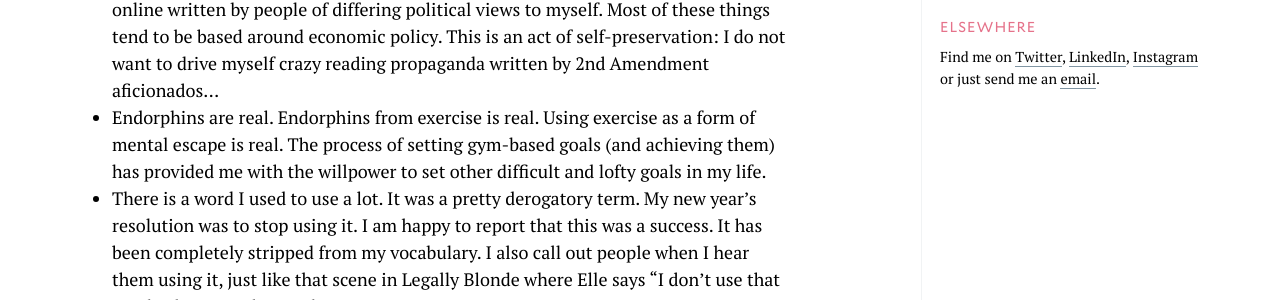
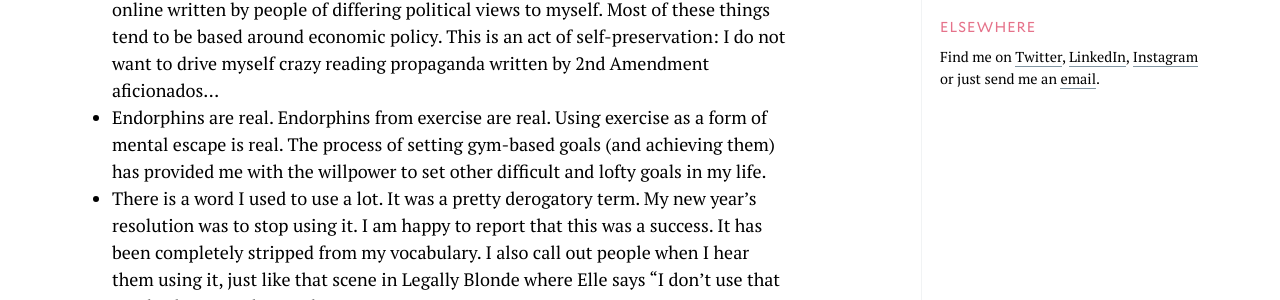
Before and after one commit to cjmlgrto/siomi.net, a Jekyll site: the page built from _posts/2019-01-10-who-am-i-and-how-did-i-end-up-here-2019.markdown, in a window 1280 px wide. Shown: the part 866-1166 px from the top of the page. Built offline with Jekyll 4.4.1, drawn with Linux system fonts in a browser that asks for light colours.

Commit message:
Updated Who Am I And How Did I End Up Here 2019

```diff
--- a/_posts/2019-01-10-who-am-i-and-how-did-i-end-up-here-2019.markdown
+++ b/_posts/2019-01-10-who-am-i-and-how-did-i-end-up-here-2019.markdown
@@ -10,7 +10,7 @@ Last year I wrote a long piece about my SMART goals for 2018. I was trying to be
 Things I learned in 2018:
 * Petrol station coffee is my favourite kind of coffee. I have never tolerated caffeine well, so their watered-down product works well for me. Not to mention it is very cheap. My goal in 2019 is to use my reusable coffee cup more often to cut back on the waste I produce when I purchase them.
 * While I have always promised to myself that I would not lose my sense of social conscience as I aged, the financier in me can see a lot of nonsensical policies pushed by leading political parties (and opposition parties) that make little economic sense. Further to that, I have tried to get out of my comfort zone and read more things online written by people of differing political views to myself. Most of these things tend to be based around economic policy. This is an act of self-preservation: I do not want to drive myself crazy reading propaganda written by 2nd Amendment aficionados...
-* Endorphins are real. Endorphins from exercise is real. Using exercise as a form of mental escape is real. The process of setting gym-based goals (and achieving them) has provided me with the willpower to set other difficult and lofty goals in my life.
+* Endorphins are real. Endorphins from exercise are real. Using exercise as a form of mental escape is real. The process of setting gym-based goals (and achieving them) has provided me with the willpower to set other difficult and lofty goals in my life.
 * There is a word I used to use a lot. It was a pretty derogatory term. My new year's resolution was to stop using it. I am happy to report that this was a success. It has been completely stripped from my vocabulary. I also call out people when I hear them using it, just like that scene in Legally Blonde where Elle says "I don't use that word" - have to educate the masses!
 * If I could wear tracksuit pants every single day, I would.
 
```
